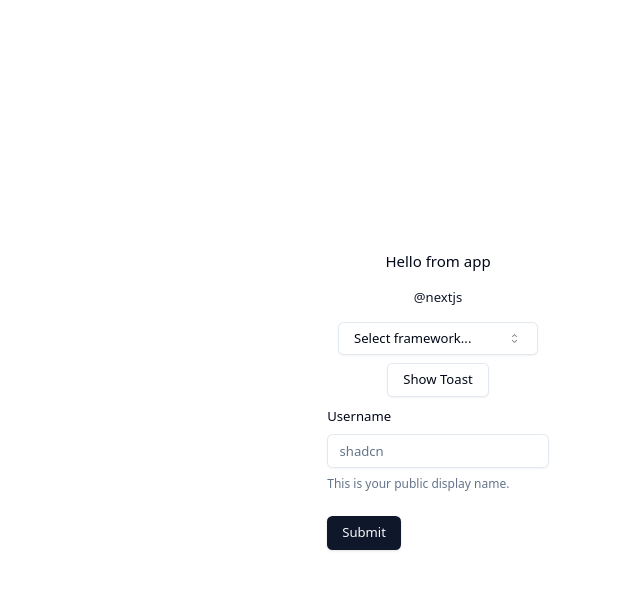
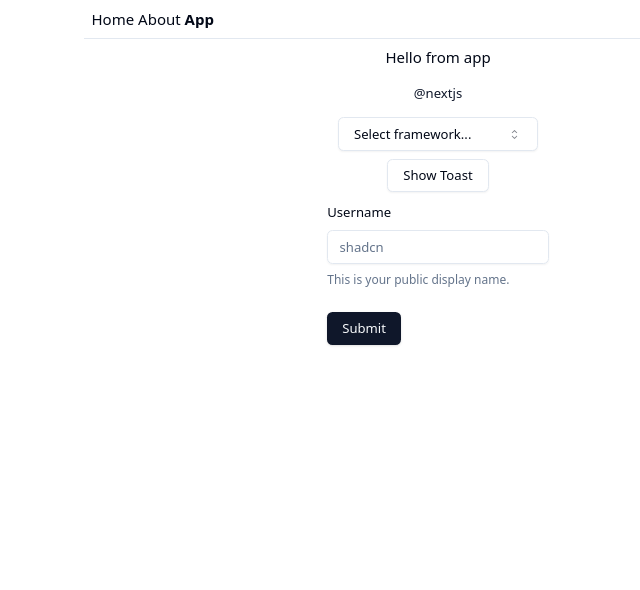
Before and after one commit to unlight/vite-react-shadcn-tailwind-starter, a React (Vite) app: page /app in a window 1280 px wide. Shown: the top 590 px of the page, without its empty margins (202-842 px from the left). Built offline with nearby package versions, Linux system fonts and the light colour scheme.

Commit message:
fix: File based router

```diff
--- a/package.json
+++ b/package.json
@@ -28,6 +28,7 @@
     "@radix-ui/react-popover": "^1.1.1",
     "@radix-ui/react-slot": "^1.1.0",
     "@radix-ui/react-tooltip": "^1.1.2",
+    "@tanstack/react-router": "^1.50.0",
     "class-variance-authority": "^0.7.0",
     "clsx": "^2.1.1",
     "cmdk": "^1.0.0",
@@ -43,13 +44,17 @@
   "devDependencies": {
     "@eslint/compat": "^1.1.1",
     "@kyleshevlin/eslint-plugin": "^1.3.0",
+    "@tanstack/router-devtools": "^1.50.0",
+    "@tanstack/router-plugin": "^1.49.3",
     "@testing-library/dom": "^10.4.0",
     "@testing-library/react": "^16.0.0",
+    "@types/node": "^22.5.0",
     "@types/react": "^18.3.4",
     "@types/react-dom": "^18.3.0",
     "@types/react-router-dom": "^5.3.3",
     "@typescript-eslint/eslint-plugin": "^8.2.0",
     "@typescript-eslint/parser": "^8.2.0",
+    "@vitejs/plugin-react": "^4.3.1",
     "@vitejs/plugin-react-refresh": "^1.3.6",
     "@vitest/coverage-v8": "^2.0.5",
     "autoprefixer": "^10.4.20",
--- a/src/app.tsx
+++ /dev/null
@@ -1,25 +0,0 @@
-import './app.css';
-
-import React from 'react';
-
-import { Toaster } from '@/components/ui/sonner';
-
-import { ComboboxDemo } from './components/combo-box';
-import { HoverCardDemo } from './components/hover-card-demo';
-import { InputForm } from './components/input-form';
-import { SonnerDemo } from './components/sonner-demo';
-
-export function App() {
-  return (
-    <React.StrictMode>
-      <main className="flex min-h-screen flex-col items-center justify-center space-y-2">
-        <h4>Hello from app</h4>
-        <HoverCardDemo />
-        <ComboboxDemo />
-        <SonnerDemo />
-        <InputForm />
-      </main>
-      <Toaster />
-    </React.StrictMode>
-  );
-}
--- /dev/null
+++ b/src/app/__root.tsx
@@ -0,0 +1,25 @@
+import { createRootRoute, Link, Outlet } from '@tanstack/react-router';
+import { TanStackRouterDevtools } from '@tanstack/router-devtools';
+import React from 'react';
+
+export const Route = createRootRoute({
+  component: () => (
+    <>
+      <div className="container flex max-w-screen-md flex-col gap-2">
+        <div className="border-b p-2">
+          <Link to="/" className="[&.active]:font-bold">
+            Home
+          </Link>{' '}
+          <Link to="/about" className="[&.active]:font-bold">
+            About
+          </Link>{' '}
+          <Link to="/app" className="[&.active]:font-bold">
+            App
+          </Link>{' '}
+        </div>
+        <Outlet />
+      </div>
+      <TanStackRouterDevtools />
+    </>
+  ),
+});
--- /dev/null
+++ b/src/app/about.lazy.tsx
@@ -0,0 +1,10 @@
+import { createLazyFileRoute } from '@tanstack/react-router';
+import React from 'react';
+
+export const Route = createLazyFileRoute('/about')({
+  component: About,
+});
+
+function About() {
+  return <div className="p-2">Hello from About!</div>;
+}
--- /dev/null
+++ b/src/app/app.tsx
@@ -0,0 +1,29 @@
+import './app.css';
+
+import { createFileRoute } from '@tanstack/react-router';
+import React from 'react';
+
+import { ComboboxDemo } from '@/components/combo-box';
+import { HoverCardDemo } from '@/components/hover-card-demo';
+import { InputForm } from '@/components/input-form';
+import { SonnerDemo } from '@/components/sonner-demo';
+import { Toaster } from '@/components/ui/sonner';
+
+export const Route = createFileRoute('/app')({
+  component: App,
+});
+
+export function App() {
+  return (
+    <>
+      <main className="flex min-h-screen flex-col items-center space-y-2">
+        <h4>Hello from app</h4>
+        <HoverCardDemo />
+        <ComboboxDemo />
+        <SonnerDemo />
+        <InputForm />
+      </main>
+      <Toaster />
+    </>
+  );
+}
--- /dev/null
+++ b/src/app/index.lazy.tsx
@@ -0,0 +1,14 @@
+import { createLazyFileRoute } from '@tanstack/react-router';
+import React from 'react';
+
+export const Route = createLazyFileRoute('/')({
+  component: Index,
+});
+
+function Index() {
+  return (
+    <div className="p-2">
+      <h3>Welcome Home!</h3>
+    </div>
+  );
+}
--- a/src/main.tsx
+++ b/src/main.tsx
@@ -1,9 +1,29 @@
 import './globals.css';
 
-import React from 'react';
-import { createRoot } from 'react-dom/client';
+import { createRouter, RouterProvider } from '@tanstack/react-router';
+import React, { StrictMode } from 'react';
+import ReactDOM from 'react-dom/client';
 
-import { App } from './app';
+// Import the generated route tree
+import { routeTree } from './route-tree.generated';
 
-const root = createRoot(document.querySelector('#app')!);
-root.render(<App />);
+// Create a new router instance
+const router = createRouter({ routeTree });
+
+// Register the router instance for type safety
+declare module '@tanstack/react-router' {
+  interface Register {
+    router: typeof router;
+  }
+}
+
+// Render the app
+const rootElement = document.getElementById('app');
+if (rootElement) {
+  const root = ReactDOM.createRoot(rootElement);
+  root.render(
+    <StrictMode>
+      <RouterProvider router={router} />
+    </StrictMode>,
+  );
+}
--- /dev/null
+++ b/src/route-tree.generated.ts
@@ -0,0 +1,100 @@
+/* prettier-ignore-start */
+
+/* eslint-disable */
+
+// @ts-nocheck
+
+// noinspection JSUnusedGlobalSymbols
+
+// This file is auto-generated by TanStack Router
+
+import { createFileRoute } from '@tanstack/react-router'
+
+// Import Routes
+
+import { Route as rootRoute } from './app/__root'
+import { Route as AppImport } from './app/app'
+
+// Create Virtual Routes
+
+const AboutLazyImport = createFileRoute('/about')()
+const IndexLazyImport = createFileRoute('/')()
+
+// Create/Update Routes
+
+const AboutLazyRoute = AboutLazyImport.update({
+  path: '/about',
+  getParentRoute: () => rootRoute,
+} as any).lazy(() => import('./app/about.lazy').then((d) => d.Route))
+
+const AppRoute = AppImport.update({
+  path: '/app',
+  getParentRoute: () => rootRoute,
+} as any)
+
+const IndexLazyRoute = IndexLazyImport.update({
+  path: '/',
+  getParentRoute: () => rootRoute,
+} as any).lazy(() => import('./app/index.lazy').then((d) => d.Route))
+
+// Populate the FileRoutesByPath interface
+
+declare module '@tanstack/react-router' {
+  interface FileRoutesByPath {
+    '/': {
+      id: '/'
+      path: '/'
+      fullPath: '/'
+      preLoaderRoute: typeof IndexLazyImport
+      parentRoute: typeof rootRoute
+    }
+    '/app': {
+      id: '/app'
+      path: '/app'
+      fullPath: '/app'
+      preLoaderRoute: typeof AppImport
+      parentRoute: typeof rootRoute
+    }
+    '/about': {
+      id: '/about'
+      path: '/about'
+      fullPath: '/about'
+      preLoaderRoute: typeof AboutLazyImport
+      parentRoute: typeof rootRoute
+    }
+  }
+}
+
+// Create and export the route tree
+
+export const routeTree = rootRoute.addChildren({
+  IndexLazyRoute,
+  AppRoute,
+  AboutLazyRoute,
+})
+
+/* prettier-ignore-end */
+
+/* ROUTE_MANIFEST_START
+{
+  "routes": {
+    "__root__": {
+      "filePath": "__root.tsx",
+      "children": [
+        "/",
+        "/app",
+        "/about"
+      ]
+    },
+    "/": {
+      "filePath": "index.lazy.tsx"
+    },
+    "/app": {
+      "filePath": "app.tsx"
+    },
+    "/about": {
+      "filePath": "about.lazy.tsx"
+    }
+  }
+}
+ROUTE_MANIFEST_END */
--- a/tsconfig.json
+++ b/tsconfig.json
@@ -29,6 +29,7 @@
     "baseUrl": ".",
     "paths": {
       "@/lib/utils": ["./src/utils/index"],
+      "@/components": ["./src/components/*"],
       "@/*": ["./src/*"]
     },
     "plugins": [],
```
Also changed, not shown: src/app/app.css (renamed from src/app.css), vite.config.mts, 2 other files (tests, documents, lock files or other folders).
